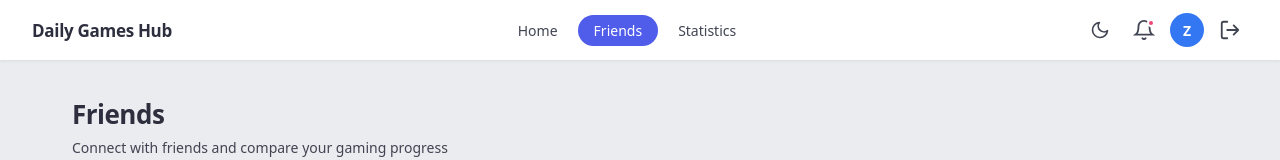
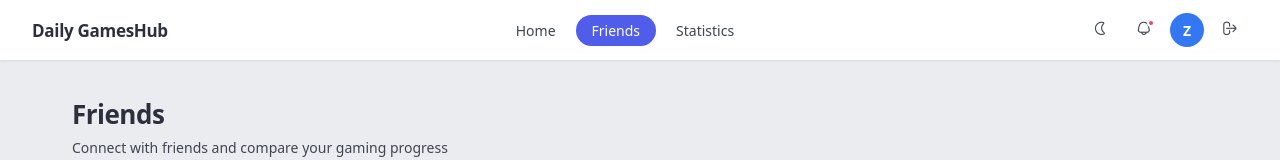
Before and after one commit to SPVRV1/Daily-Games-Hub, a React (Vite) app in the folder frontend/: page /friends in a window 1280 px wide. Shown: the top 160 px of the page. Built offline with nearby package versions, Linux system fonts and the light colour scheme.

Commit message:
Add new icons to navbar

```diff
--- a/frontend/index.html
+++ b/frontend/index.html
@@ -1,16 +1,24 @@
 <!doctype html>
 <html lang="en">
-
-<head>
+  <head>
     <meta charset="UTF-8" />
     <link rel="icon" type="image/svg+xml" href="/favicon.svg" />
     <meta name="viewport" content="width=device-width, initial-scale=1.0" />
-    <title>client</title>
-</head>
+    <title>Daily Games Hub</title>
+    <link rel="preconnect" href="https://fonts.googleapis.com" />
+    <link rel="preconnect" href="https://fonts.gstatic.com" crossorigin />
+    <link
+      href="https://fonts.googleapis.com/css2?family=Poppins:wght@600;700&family=Inter:wght@400;500&family=Roboto+Mono&display=swap"
+      rel="stylesheet"
+    />
+    <link
+      rel="stylesheet"
+      href="https://cdn-uicons.flaticon.com/2.6.0/uicons-regular-rounded/css/uicons-regular-rounded.css"
+    />
+  </head>
 
-<body>
+  <body>
     <div id="root"></div>
     <script type="module" src="/src/main.tsx"></script>
-</body>
-
+  </body>
 </html>
--- a/frontend/src/pages/Friends.tsx
+++ b/frontend/src/pages/Friends.tsx
@@ -40,12 +40,15 @@ export default function Friends() {
     <div className={`home${dark ? " dark" : ""}`}>
       {/* Navbar */}
       <nav className="navbar">
-        <span className="navbar-brand">Daily Games Hub</span>
+        <span className="navbar-brand">
+          Daily <span className="brand-games">Games</span>
+          <span className="brand-hub">Hub</span>
+        </span>
         <div className="navbar-links">
-          <a href="/" className="nav-link">
+          <a href="#" className="nav-link ">
             Home
           </a>
-          <a href="Friends" className="nav-link active">
+          <a href="#" className="nav-link active">
             Friends
           </a>
           <a href="#" className="nav-link">
@@ -58,70 +61,15 @@ export default function Friends() {
             aria-label="Toggle theme"
             onClick={() => setDark(!dark)}
           >
-            {dark ? (
-              /* Sun */
-              <svg viewBox="0 0 24 24" fill="none" width="20" height="20">
-                <circle
-                  cx="12"
-                  cy="12"
-                  r="4"
-                  stroke="currentColor"
-                  strokeWidth="2"
-                />
-                <path
-                  d="M12 2v2M12 20v2M4.22 4.22l1.42 1.42M18.36 18.36l1.42 1.42M2 12h2M20 12h2M4.22 19.78l1.42-1.42M18.36 5.64l1.42-1.42"
-                  stroke="currentColor"
-                  strokeWidth="2"
-                  strokeLinecap="round"
-                />
-              </svg>
-            ) : (
-              /* Half moon */
-              <svg viewBox="0 0 24 24" fill="none" width="20" height="20">
-                <path
-                  d="M21 12.79A9 9 0 1 1 11.21 3 7 7 0 0 0 21 12.79z"
-                  stroke="currentColor"
-                  strokeWidth="2"
-                  strokeLinecap="round"
-                  strokeLinejoin="round"
-                />
-              </svg>
-            )}
+            <i className={`fi ${dark ? "fi-rr-sun" : "fi-rr-moon"}`} />
           </button>
           <button className="icon-btn" aria-label="Notifications">
-            <svg viewBox="0 0 24 24" fill="none" width="22" height="22">
-              <path
-                d="M18 8a6 6 0 0 0-12 0c0 7-3 9-3 9h18s-3-2-3-9"
-                stroke="currentColor"
-                strokeWidth="2"
-                strokeLinecap="round"
-              />
-              <path
-                d="M13.73 21a2 2 0 0 1-3.46 0"
-                stroke="currentColor"
-                strokeWidth="2"
-                strokeLinecap="round"
-              />
-            </svg>
+            <i className="fi fi-rr-bell" />
             <span className="notif-dot" />
           </button>
           <div className="avatar">Z</div>
           <button className="icon-btn" aria-label="Logout">
-            <svg viewBox="0 0 24 24" fill="none" width="22" height="22">
-              <path
-                d="M9 21H5a2 2 0 0 1-2-2V5a2 2 0 0 1 2-2h4"
-                stroke="currentColor"
-                strokeWidth="2"
-                strokeLinecap="round"
-              />
-              <path
-                d="M16 17l5-5-5-5M21 12H9"
-                stroke="currentColor"
-                strokeWidth="2"
-                strokeLinecap="round"
-                strokeLinejoin="round"
-              />
-            </svg>
+            <i className="fi fi-rr-sign-out-alt" />
           </button>
         </div>
       </nav>
```
